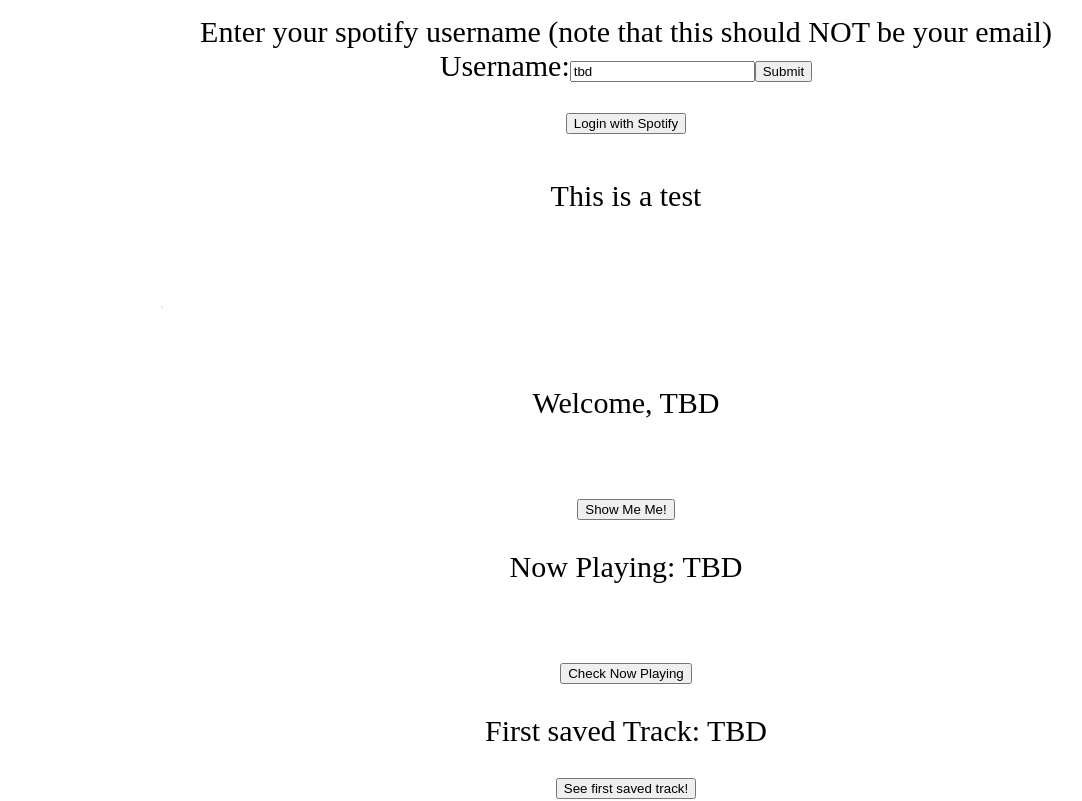
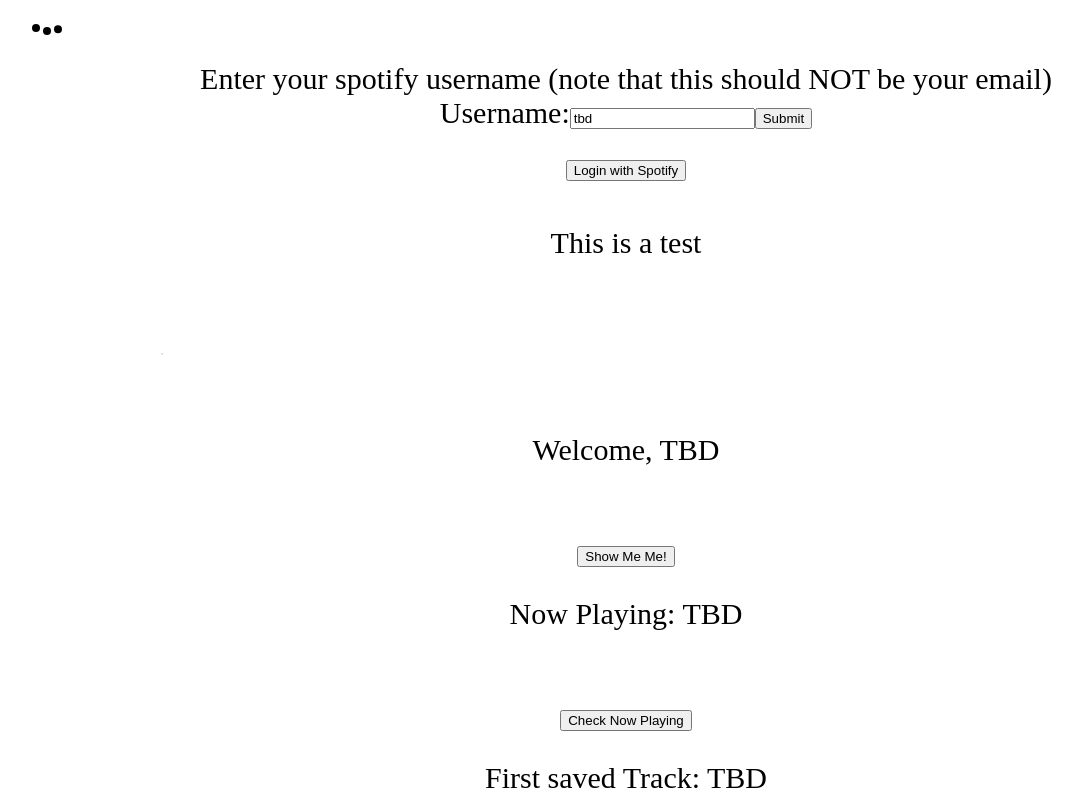
Before and after one commit to jenkinstess/Shared-Wrapify-cse330, a React (Create React App) app in the folder client/: page / in a window 1280 px wide. Shown: the top 801 px of the page, without its empty margins (14-1096 px from the left). Built offline with nearby package versions, Linux system fonts and the light colour scheme; what spotify-web-api-js would draw is missing.

Commit message:
animation1

```diff
--- a/client/src/App.js
+++ b/client/src/App.js
@@ -2,7 +2,7 @@
 import React,{Component} from 'react';
 import './App.css';
 import Spotify from 'spotify-web-api-js';
-import threeDotsWave from './threeDotsWave';
+import ThreeDotsWave from './threeDotsWave';
 import axios from 'axios';
 
 
@@ -197,6 +197,7 @@
 
 
     <div className="App">
+      <ThreeDotsWave></ThreeDotsWave>
       <div id='OURwebpageLogin'>
         Enter your spotify username (note that this should NOT be your email)
       <form onSubmit={this.handleSubmit}>
```
Also changed, not shown: client/src/threeDotsWave.js (+7 -3 lines), 1 other file (tests, documents, lock files or other folders).
